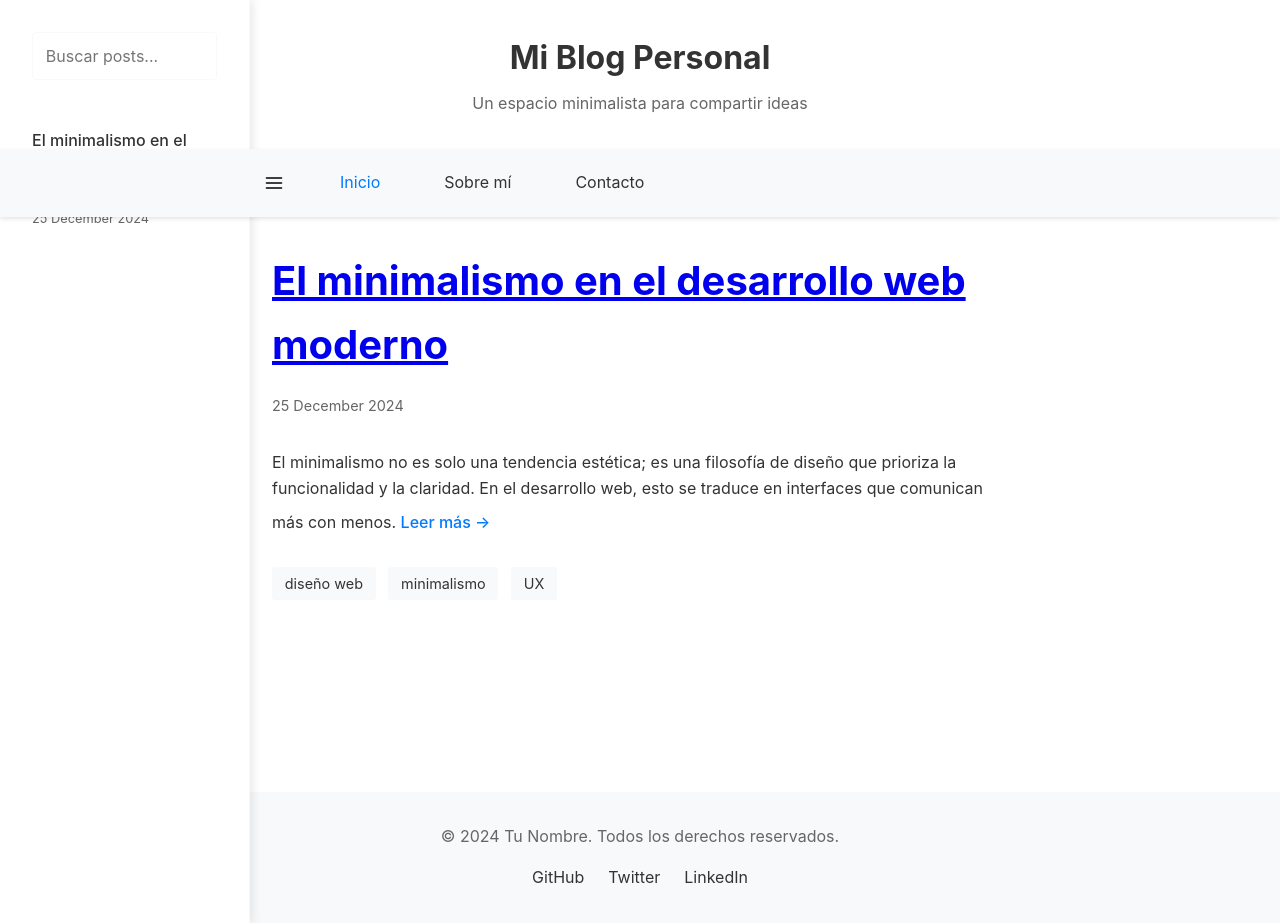
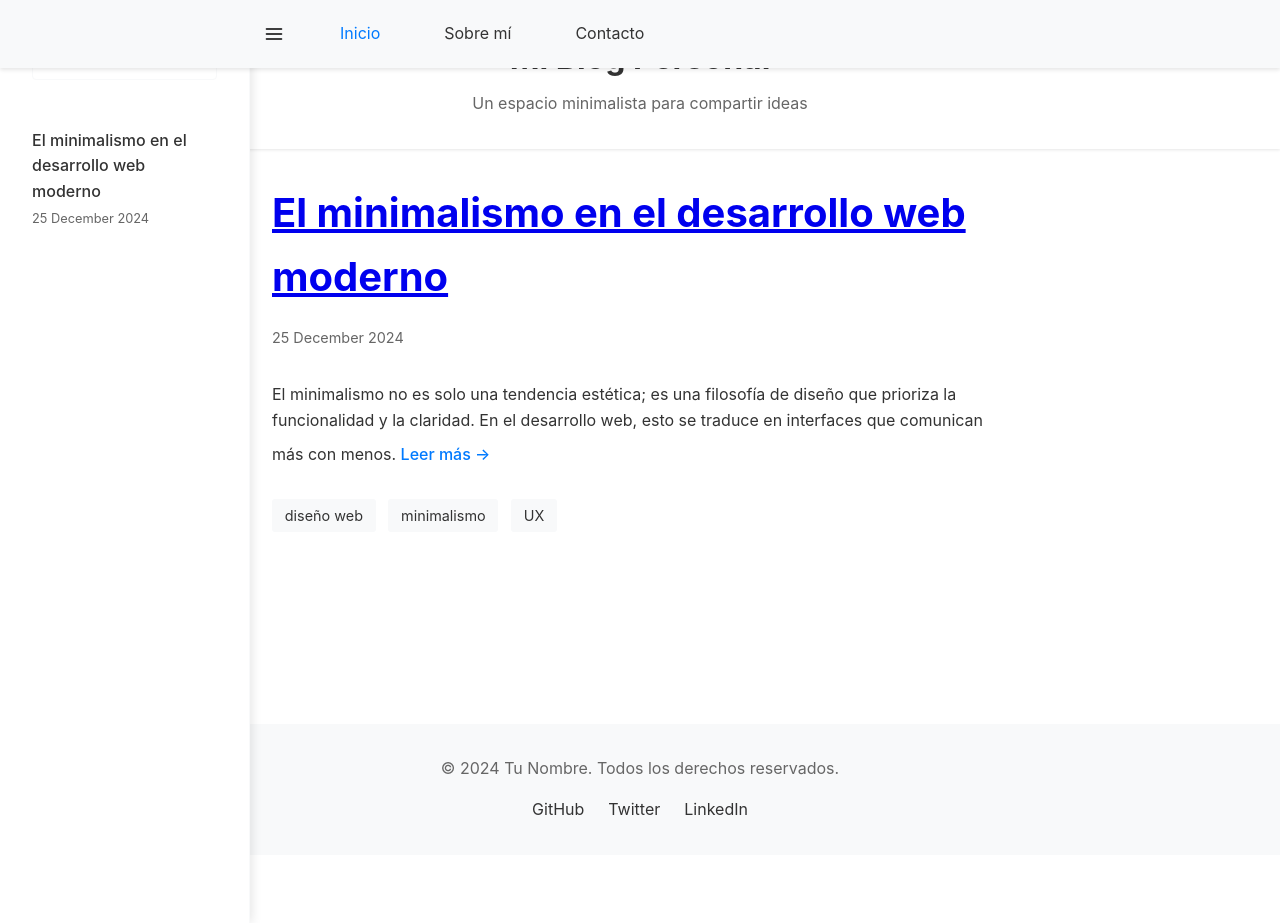
Before and after one commit to 12lockedin/12lockedin.github.io, a Jekyll site: the page built from index.html, in a window 1280 px wide and 923 px high. Built offline with Jekyll 4.4.1, drawn with Linux system fonts in a browser that asks for light colours; the list of posts is cut into pages by our own code.

Commit message:
fixing site-nav

```diff
--- a/assets/css/styles.css
+++ b/assets/css/styles.css
@@ -54,15 +54,14 @@
   .site-nav {
     background-color: var(--color-secondary);
     padding: 1rem 0;
-    position: sticky;
+    position: fixed;
     top: 0;
     left: 0;
     right: 0;
+    width: 100%;
     z-index: 2000;
     backdrop-filter: blur(10px);
-    background-color: var(--color-secondary);
     box-shadow: 0 2px 4px rgba(0, 0, 0, 0.1);
-    position: relative;
   }
 
   .nav-container {
```
